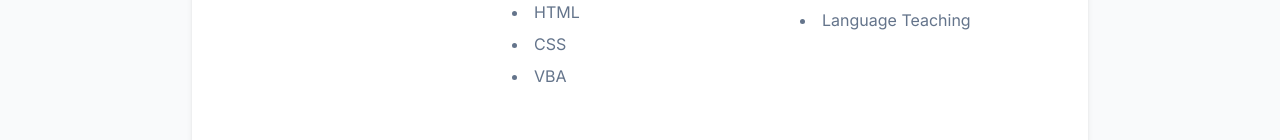
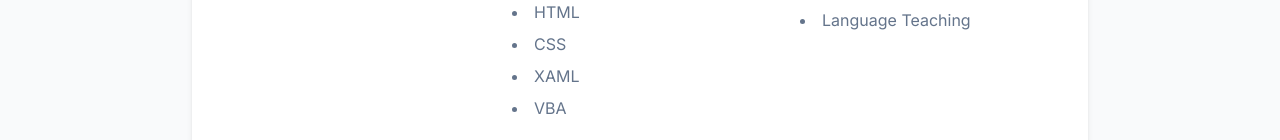
Before and after one commit to MohamedAsli/mohamedasli.github.io, a React (Vite) app: page /cv in a window 1280 px wide. Shown: the part 648-788 px from the top of the page. Built offline with nearby package versions, Linux system fonts and the light colour scheme.

Commit message:
add xaml to hardskills

```diff
--- a/src/data/cv.ts
+++ b/src/data/cv.ts
@@ -24,6 +24,7 @@ export const hardSkills = [
   { name: "GIT" },
   { name: "HTML" },
   { name: "CSS" },
+  { name: "XAML" },
   { name: "VBA" },
 ];
 
```
